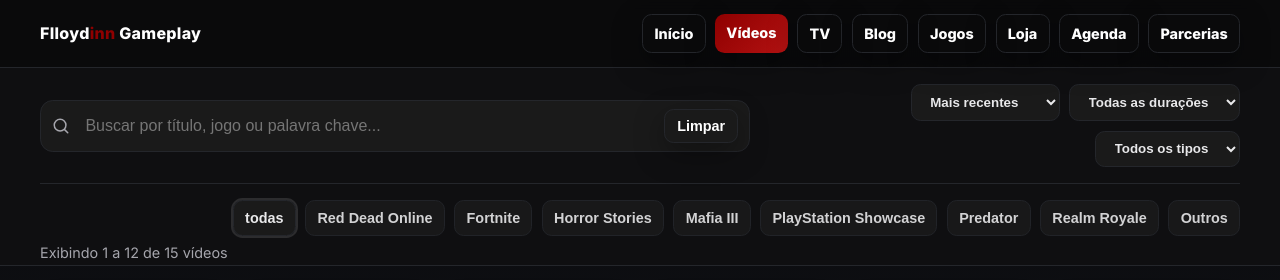
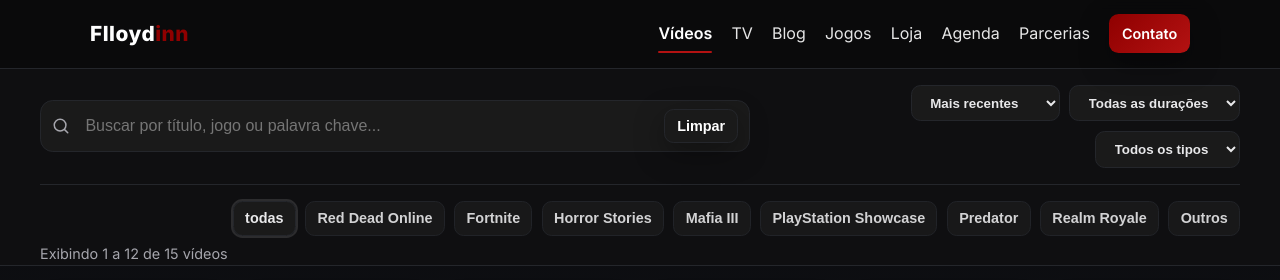
Before and after one commit to Flloydinn/Flloydinngames, a plain HTML site: page videos.html in a window 1280 px wide. Shown: the top 280 px of the page. Drawn offline with Linux system fonts and the light colour scheme.

Commit message:
feat(nav): padroniza navbar em todas as paginas igual a home

```diff
--- a/layout.js
+++ b/layout.js
@@ -78,25 +78,28 @@
     var active = activeId(el);
     var uid = 'mobileDrawer';
 
-    var items = NAV.filter(function (n) { return !(home && n.hideOnHome); });
+    // Navbar única (padrão da home) em todas as páginas: marca + links em texto + botão Contato.
+    // "Início" fica só na gaveta mobile (no desktop a marca já leva ao início).
+    var items = NAV.filter(function (n) { return !n.hideOnHome; });
     function hrefOf(n) { return home && n.homeHref ? n.homeHref : resolve(n.href, base); }
-    function current(n) { return !home && n.id === active ? ' aria-current="page"' : ''; }
+    function current(n) { return n.id === active && !(home && n.id === 'inicio') ? ' aria-current="page"' : ''; }
+    var contactHref = home ? CONTACT.homeHref : resolve(CONTACT.href, base);
 
     var menu = items.map(function (n) {
-      var cls = home ? '' : (n.id === active && !home ? 'btn btn--small' : 'btn btn--ghost btn--small');
-      return '<a' + (cls ? ' class="' + cls + '"' : '') + ' href="' + esc(hrefOf(n)) + '"' + current(n) + '>' + esc(n.label) + '</a>';
-    }).join('');
-    if (home) menu += '<a class="btn btn--small" href="' + esc(CONTACT.homeHref) + '">' + esc(CONTACT.label) + '</a>';
+      return '<a href="' + esc(hrefOf(n)) + '"' + current(n) + '>' + esc(n.label) + '</a>';
+    }).join('') + '<a class="btn btn--small" href="' + esc(contactHref) + '">' + esc(CONTACT.label) + '</a>';
 
-    var drawer = (home ? HOME_EXTRA_DRAWER : []).map(function (n) {
+    var first = home
+      ? HOME_EXTRA_DRAWER
+      : [{ label: 'Início', href: resolve('index.html', base) }];
+    var drawer = first.map(function (n) {
       return '<a class="drawer-link" href="' + esc(n.href) + '">' + esc(n.label) + '</a>';
     }).join('') + items.map(function (n) {
       return '<a class="drawer-link" href="' + esc(hrefOf(n)) + '"' + current(n) + '>' + esc(n.drawerLabel || n.label) + '</a>';
-    }).join('') + '<a class="btn" href="' + esc(home ? CONTACT.homeHref : resolve(CONTACT.href, base)) + '">' + esc(CONTACT.label) + '</a>';
+    }).join('') + '<a class="btn" href="' + esc(contactHref) + '">' + esc(CONTACT.label) + '</a>';
 
-    var brand = home
-      ? '<a class="brand" href="#topo" aria-label="Flloydinn Gameplay — topo"><span class="logo">Flloyd<span>inn</span></span></a>'
-      : '<a class="brand" href="' + esc(resolve('index.html', base)) + '" aria-label="Flloydinn Gameplay — início">Flloyd<span>inn</span> Gameplay</a>';
+    var brand = '<a class="brand" href="' + (home ? '#topo' : esc(resolve('index.html', base))) + '" aria-label="Flloydinn Gameplay — ' + (home ? 'topo' : 'início') + '">' +
+      '<span class="logo">Flloyd<span>inn</span></span></a>';
 
     el.innerHTML =
       '<header class="site-header' + (home ? ' site-header--home' : '') + '"' + (home ? ' id="topo"' : '') + '>' +
--- a/styles.css
+++ b/styles.css
@@ -63,18 +63,23 @@ site-header,site-footer{display:contents}
 .brand{font-weight:800;letter-spacing:.3px}
 .brand span{color:var(--brand)}
 .menu{display:flex;gap:.6rem}
-/* botões do menu com especificidade própria: ajustes locais de .btn/.btn--small nas páginas não alteram o header */
-.site-header .menu .btn--small{padding:.45rem .7rem;font-size:.9rem;font-weight:700}
 
-/* Variante "home" (index): marca maior e menu em texto */
-.site-header--home .nav{gap:1rem}
-.site-header--home .brand .logo{font-weight:800;letter-spacing:.5px;font-size:1.3rem;display:inline-block;color:#fff}
-.site-header--home .brand .logo span{color:var(--brand)}
-.site-header--home .menu{gap:1.2rem;align-items:center}
-.site-header--home .menu a{opacity:.9}
-.site-header--home .menu a:hover,
-.site-header--home .menu a[aria-current="page"]{opacity:1}
-.site-header--home .menu .btn--small{padding:.5rem .8rem;font-weight:600}
+/* Navbar única (padrão da home) em todas as páginas.
+   Seletores presos a .site-header: ajustes locais de .brand/.nav/.btn nas páginas não mudam o header. */
+.site-header .nav{gap:1rem;line-height:1.6}
+/* mesma largura da home em todas as páginas: a navbar não "pula" ao trocar de página */
+.site-header .container{width:min(1100px,calc(100% - 2rem))}
+.site-header .brand{font-weight:800;letter-spacing:.3px;flex-shrink:0}
+.site-header .brand .logo{font-weight:800;letter-spacing:.5px;font-size:1.3rem;display:inline-block;color:#fff}
+.site-header .brand .logo span{color:var(--brand)}
+.site-header .menu{gap:1.2rem;align-items:center;flex-wrap:nowrap;white-space:nowrap}
+.site-header .menu a:not(.btn){position:relative;opacity:.9;border:0;background:none;box-shadow:none;padding:0;transition:opacity .15s ease}
+.site-header .menu a:not(.btn):hover,.site-header .menu a:not(.btn):focus-visible{opacity:1}
+/* página atual: discreto, sem borda — texto pleno + traço fino na cor da marca */
+.site-header .menu a[aria-current="page"]{opacity:1;font-weight:600}
+.site-header .menu a[aria-current="page"]::after{content:"";position:absolute;left:0;right:0;bottom:-6px;height:2px;border-radius:2px;background:var(--brand2)}
+/* único botão da navbar (Contato), igual ao da home */
+.site-header .menu .btn--small{padding:.5rem .8rem;font-size:.9rem;font-weight:600}
 
 /* Botão hambúrguer + gaveta mobile */
 .hamburger{display:none;background:transparent;border:0;padding:.25rem;cursor:pointer;color:inherit}
--- a/videos.html
+++ b/videos.html
@@ -32,10 +32,6 @@
   <style>
     body{line-height:1.55} /* ajuste desta página sobre styles.css */
     a{color:var(--brand-2)} /* ajuste desta página sobre styles.css */
-    .site-header{z-index:50} /* ajuste desta página sobre styles.css */
-    .nav{gap:1rem} /* ajuste desta página sobre styles.css */
-    .brand .logo{font-size:1.2rem}
-    .brand .logo span{color:var(--brand)}
     .btn{padding:.65rem 1rem;font-weight:600} /* ajuste desta página sobre styles.css */
     .btn--small{padding:.5rem .75rem} /* ajuste desta página sobre styles.css */
     .toolbar{
```
Also changed, not shown: blog.html (+0 -2 lines), oblog.html (+0 -2 lines), post.html (+0 -2 lines).
